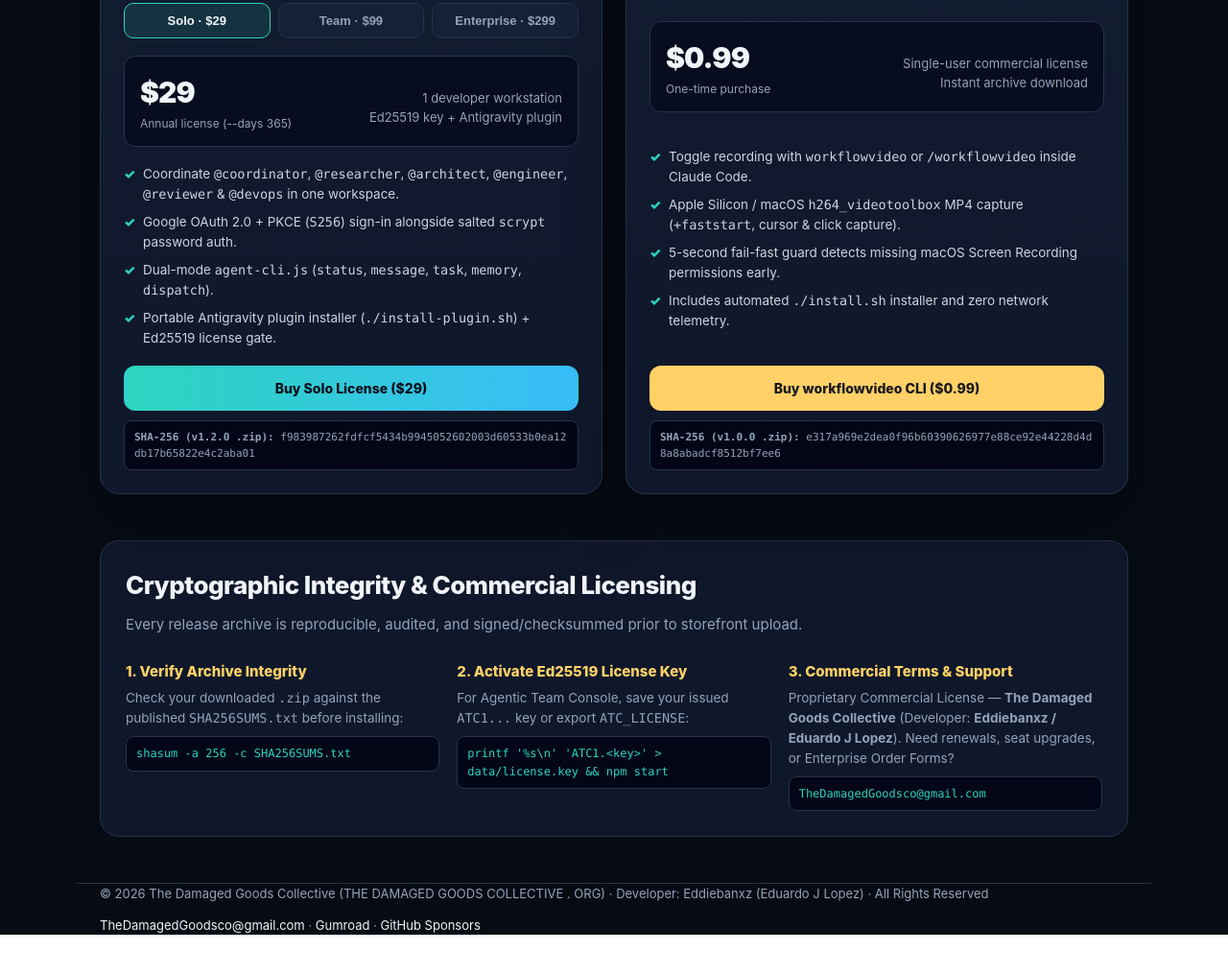
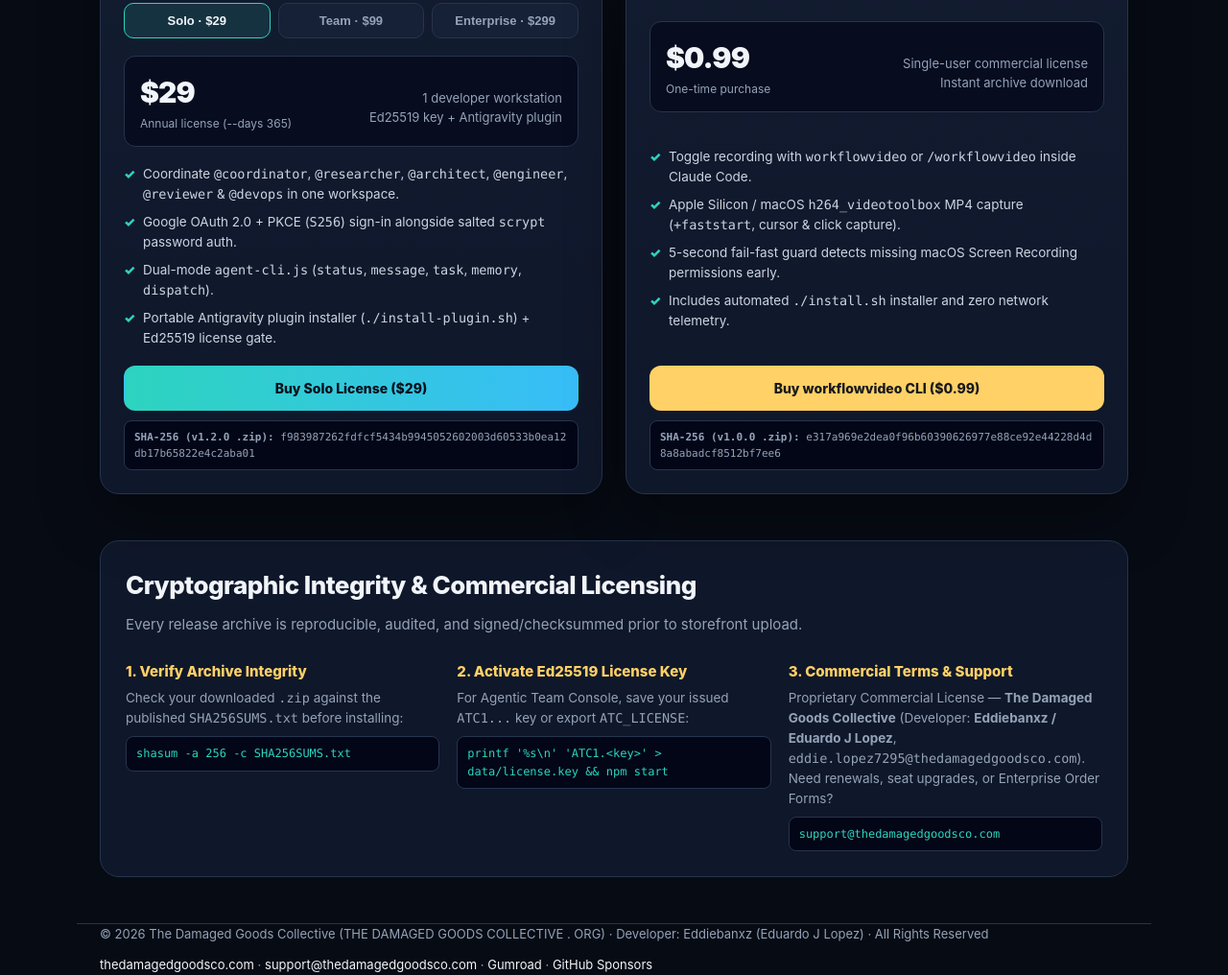
Before and after one commit to thedamagedgoodsco-max/damaged-goods-store, a plain HTML site: page index.html in a window 1280 px wide. Shown: the part 1058-2074 px from the top of the page at 96% size. Before the commit the page ends 2032 px from the top, so only its background shows below. Drawn offline with Linux system fonts and the light colour scheme.

Commit message:
Wire thedamagedgoodsco.com links and Workspace support email

```diff
--- a/index.html
+++ b/index.html
@@ -4,6 +4,7 @@
   <meta charset="UTF-8" />
   <meta name="viewport" content="width=device-width, initial-scale=1.0" />
   <title>The Damaged Goods Collective — Commercial Developer Tools</title>
+  <link rel="canonical" href="https://thedamagedgoodsco.com/" />
   <style>
     :root {
       --bg: #070b14;
@@ -158,7 +159,7 @@
         <a href="#products">Products</a>
         <a href="#verify">Verify &amp; Licensing</a>
         <a id="nav-sponsors" href="https://github.com/sponsors/thedamagedgoodsco-max" target="_blank" rel="noopener">GitHub Sponsors</a>
-        <a id="nav-support" href="mailto:TheDamagedGoodsco@gmail.com">Support</a>
+        <a id="nav-support" href="mailto:support@thedamagedgoodsco.com">Support</a>
         <a id="nav-store" class="nav-cta" href="https://thedamagedgoodsco.gumroad.com" target="_blank" rel="noopener">Open Gumroad Store</a>
       </div>
     </div>
@@ -277,8 +278,8 @@
         </div>
         <div class="trust-item">
           <h4>3. Commercial Terms &amp; Support</h4>
-          <p>Proprietary Commercial License — <strong>The Damaged Goods Collective</strong> (Developer: <strong>Eddiebanxz / Eduardo J Lopez</strong>). Need renewals, seat upgrades, or Enterprise Order Forms?</p>
-          <code class="code-line mono">TheDamagedGoodsco@gmail.com</code>
+          <p>Proprietary Commercial License — <strong>The Damaged Goods Collective</strong> (Developer: <strong>Eddiebanxz / Eduardo J Lopez</strong>, <span class="mono">eddie.lopez7295@thedamagedgoodsco.com</span>). Need renewals, seat upgrades, or Enterprise Order Forms?</p>
+          <code id="support-email-code" class="code-line mono">support@thedamagedgoodsco.com</code>
         </div>
       </div>
     </section>
@@ -287,7 +288,8 @@
   <footer class="container">
     <span>&copy; 2026 The Damaged Goods Collective (THE DAMAGED GOODS COLLECTIVE . ORG) · Developer: Eddiebanxz (Eduardo J Lopez) · All Rights Reserved</span>
     <span>
-      <a id="foot-support" href="mailto:TheDamagedGoodsco@gmail.com">TheDamagedGoodsco@gmail.com</a> ·
+      <a id="foot-domain" href="https://thedamagedgoodsco.com" target="_blank" rel="noopener">thedamagedgoodsco.com</a> ·
+      <a id="foot-support" href="mailto:support@thedamagedgoodsco.com">support@thedamagedgoodsco.com</a> ·
       <a id="foot-gumroad" href="https://thedamagedgoodsco.gumroad.com" target="_blank" rel="noopener">Gumroad</a> ·
       <a id="foot-sponsors" href="https://github.com/sponsors/thedamagedgoodsco-max" target="_blank" rel="noopener">GitHub Sponsors</a>
     </span>
@@ -346,6 +348,25 @@
         document.getElementById('nav-sponsors').href = cfg.githubSponsorsUrl;
         document.getElementById('foot-sponsors').href = cfg.githubSponsorsUrl;
       }
+      if (cfg.supportEmail) {
+        const mailHref = 'mailto:' + cfg.supportEmail;
+        const navSup = document.getElementById('nav-support');
+        const footSup = document.getElementById('foot-support');
+        const codeSup = document.getElementById('support-email-code');
+        if (navSup) navSup.href = mailHref;
+        if (footSup) {
+          footSup.href = mailHref;
+          footSup.textContent = cfg.supportEmail;
+        }
+        if (codeSup) codeSup.textContent = cfg.supportEmail;
+      }
+      if (cfg.siteUrl) {
+        const footDom = document.getElementById('foot-domain');
+        if (footDom) {
+          footDom.href = cfg.siteUrl;
+          footDom.textContent = cfg.domain || cfg.siteUrl.replace(/^https?:\/\//, '');
+        }
+      }
     })();
   </script>
 </body>
--- a/store-config.js
+++ b/store-config.js
@@ -1,17 +1,20 @@
 // Storefront checkout & support configuration — The Damaged Goods Collective
-// Update product URLs below once your Gumroad listings are published.
+// Primary domain & Google Workspace Business email configuration.
 
 window.DG_STORE_CONFIG = {
   brand: 'The Damaged Goods Collective',
   developer: 'Eddiebanxz (Eduardo J Lopez)',
-  supportEmail: 'TheDamagedGoodsco@gmail.com',
+  domain: 'thedamagedgoodsco.com',
+  siteUrl: 'https://thedamagedgoodsco.com',
+  supportEmail: 'support@thedamagedgoodsco.com',
+  ownerEmail: 'eddie.lopez7295@thedamagedgoodsco.com',
   gumroadProfileUrl: 'https://thedamagedgoodsco.gumroad.com',
   githubSponsorsUrl: 'https://github.com/sponsors/thedamagedgoodsco-max',
   products: {
     agenticTeamConsole: {
       soloUrl: 'https://thedamagedgoodsco.gumroad.com/l/agentic-team-console?variant=Solo',
       teamUrl: 'https://thedamagedgoodsco.gumroad.com/l/agentic-team-console?variant=Team',
-      enterpriseUrl: 'mailto:TheDamagedGoodsco@gmail.com?subject=Agentic%20Team%20Console%20Enterprise%20License%20(%24299)'
+      enterpriseUrl: 'mailto:support@thedamagedgoodsco.com?subject=Agentic%20Team%20Console%20Enterprise%20License%20(%24299)'
     },
     workflowvideo: {
       buyUrl: 'https://thedamagedgoodsco.gumroad.com/l/workflowvideo-cli'
```
Also changed, not shown: 2 other files.
